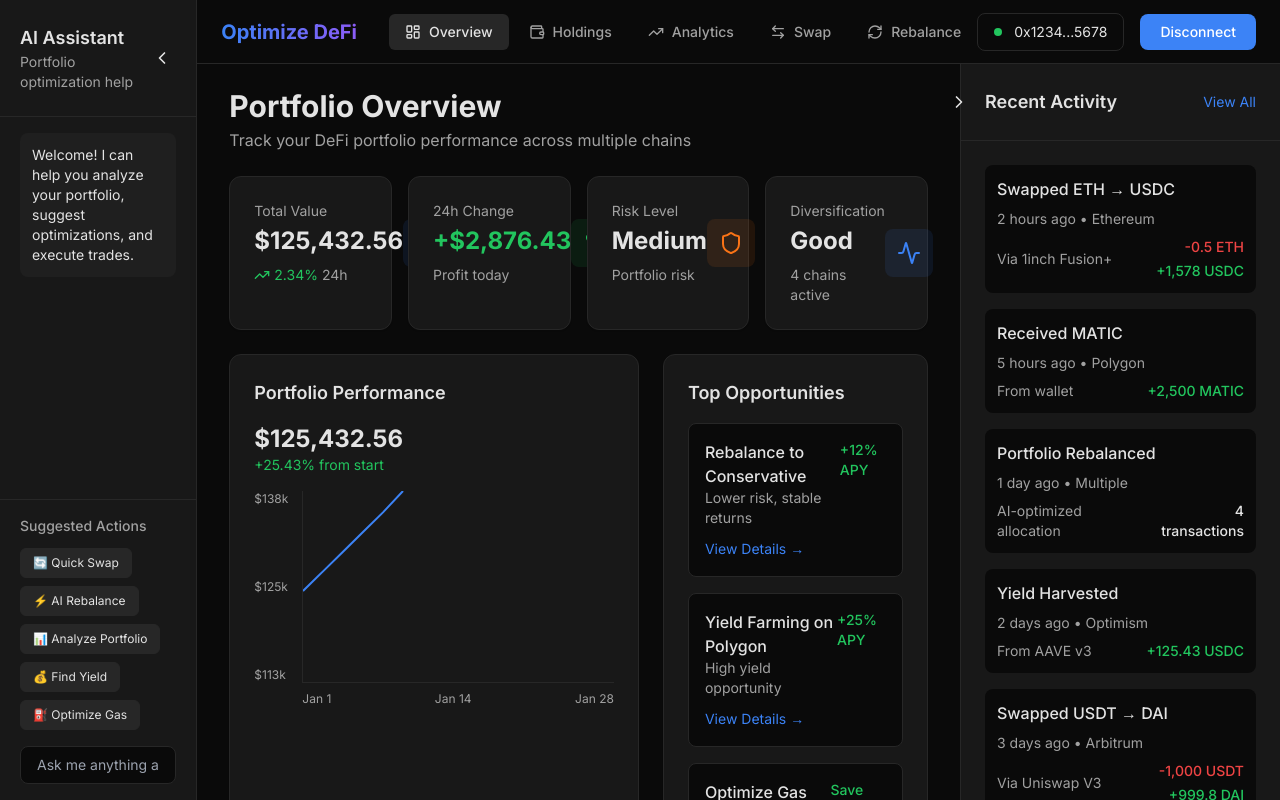
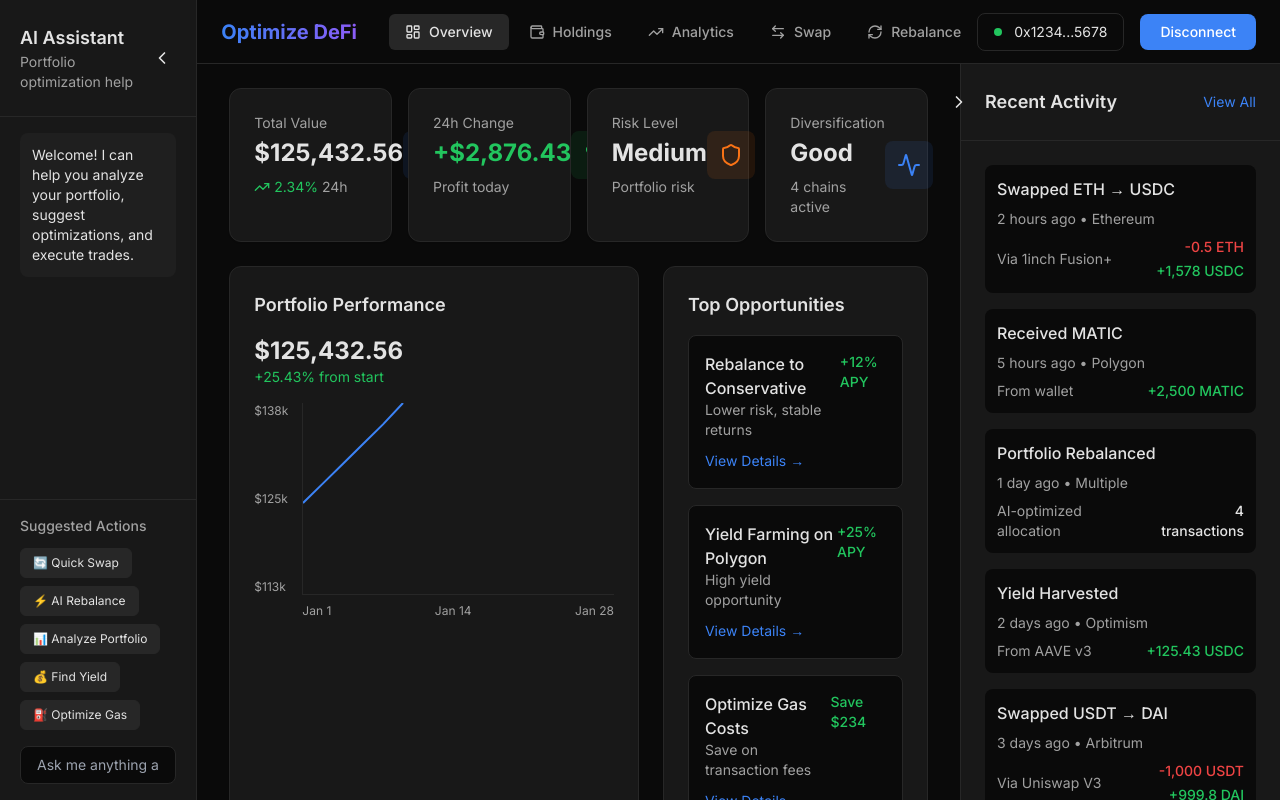
Before and after one commit to emmette/optimizedefi, a Next.js app in the folder frontend/: page / in a window 1280 px wide. Built offline with nearby package versions, Linux system fonts and the light colour scheme.

Commit message:
fix: Remove Portfolio Overview header text
- Removed 'Portfolio Overview' title
- Removed descriptive subtitle text
- Cleaner layout matching the mock design

```diff
--- a/frontend/app/page.tsx
+++ b/frontend/app/page.tsx
@@ -98,11 +98,6 @@ export default function OverviewPage() {
     <div className="flex h-full">
       {/* Main Content */}
       <div className="flex-1 px-8 py-6 space-y-6 overflow-y-auto">
-      {/* Header */}
-      <div>
-        <h1 className="text-3xl font-bold">Portfolio Overview</h1>
-        <p className="text-muted-foreground mt-1">Track your DeFi portfolio performance across multiple chains</p>
-      </div>
 
       {/* Stats Cards */}
       <div className="grid grid-cols-1 md:grid-cols-2 lg:grid-cols-4 gap-4">
```
